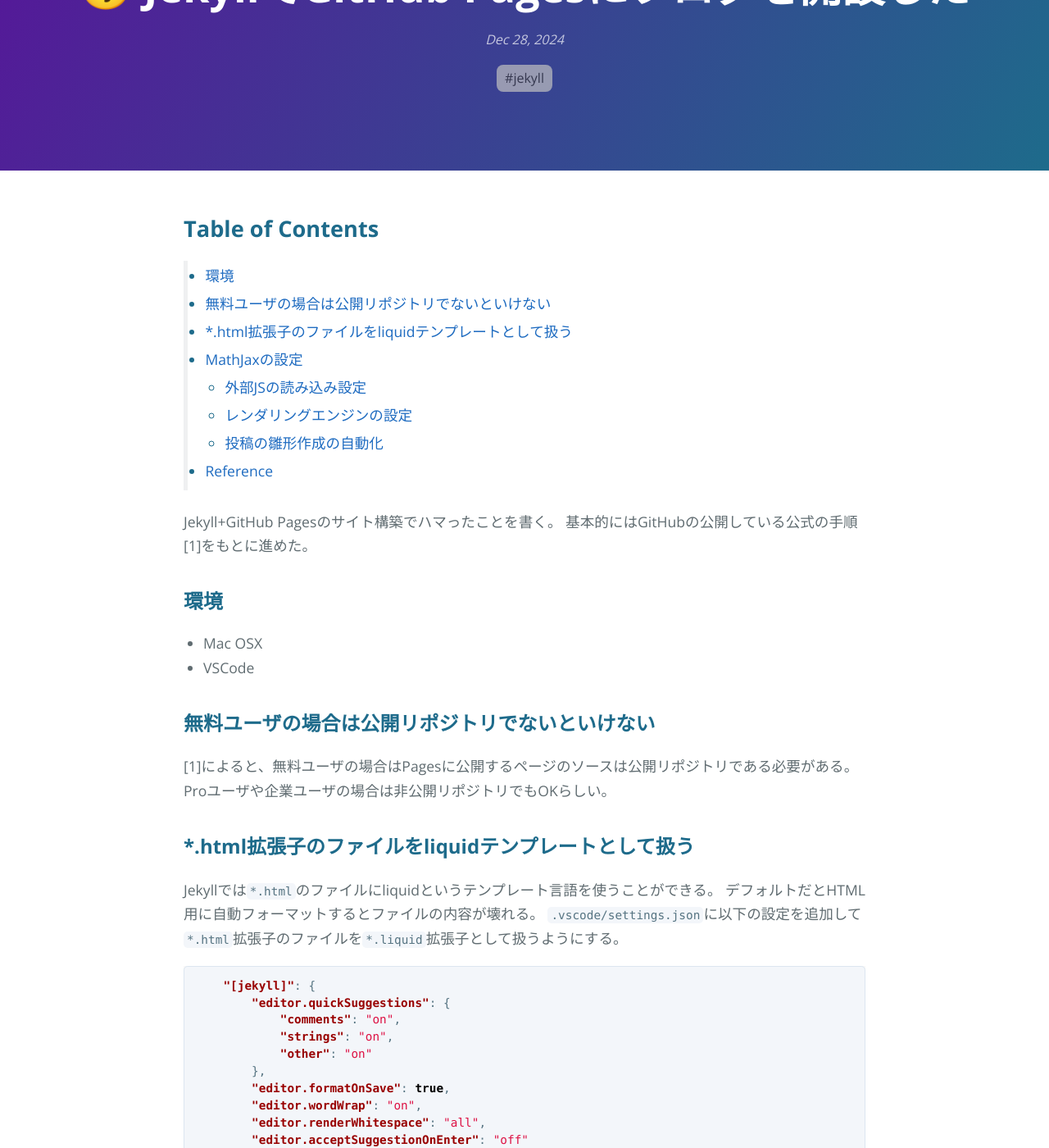
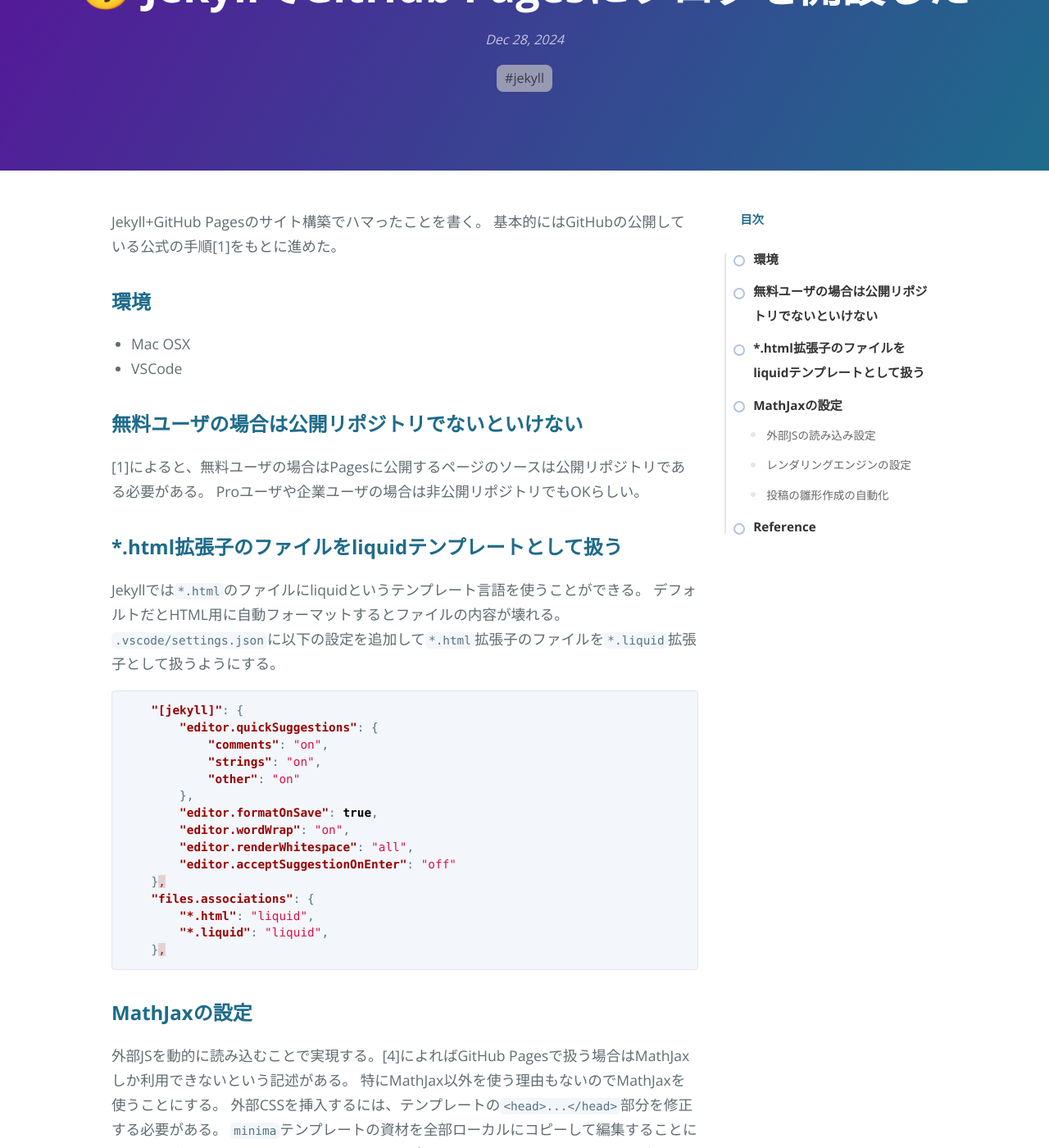
Before and after one commit to bilzard/bilzard.github.io, a Jekyll site: the page built from _posts/2024-12-28-blog-open.md, in a window 1280 px wide and 1400 px high, scrolled down 205 px. Shown: the whole window at 82% size. Built offline with Jekyll 4.4.1, drawn with Linux system fonts in a browser that asks for light colours; comment, search, counter and statistics services are not loaded.

Commit message:
tocをサイドカラムに

```diff
--- a/_layouts/post.html
+++ b/_layouts/post.html
@@ -2,25 +2,9 @@
 layout: default
 ---
 <article itemscope itemtype="http://schema.org/BlogPosting">
-
-  <!-- <header class="post-header">
-    <h1 class="post-title" itemprop="name headline">{{ page.title | escape }}</h1>
-    <p class="post-meta">
-      <time datetime="{{ page.date | date_to_xmlschema }}" itemprop="datePublished">
-        {% assign date_format = site.cayman-blog.date_format | default: "%b %-d, %Y" %}
-        {{ page.date | date: date_format }}
-      </time>
-      {% if page.author %}
-        • <span itemprop="author" itemscope itemtype="http://schema.org/Person"><span itemprop="name">{{ page.author }}</span></span>
-      {% endif %}</p>
-  </header> -->
-
+  <div class="post-container">
+    <div class="post-main">
       <div itemprop="articleBody">
-    {% if page.toc  %}
-      <h1>Table of Contents</h1>
-      {% include toc.html html=content sanitize=true class="toc" id="toc" h_max=3 %}
-    {% endif %}
-
         {{ content }}
       </div>
 
@@ -31,4 +15,15 @@
       {% if site.disqus.shortname %}
         {% include disqus_comments.html %}
       {% endif %}
+    </div>
+
+    {% if page.toc %}
+    <aside class="post-sidebar">
+      <div class="sticky-wrapper">
+        <div class="sidebar-toc-title">目次</div>
+        {% include toc.html html=content sanitize=true class="toc" id="toc" h_max=3 %}
+      </div>
+    </aside>
+    {% endif %}
+  </div>
 </article>
--- a/_sass/jekyll-theme-cayman-blog.scss
+++ b/_sass/jekyll-theme-cayman-blog.scss
@@ -419,6 +419,54 @@
   }
 }
 
+/* 2カラムレイアウトの基本設定 */
+.post-container {
+  display: flex;
+  flex-direction: column; /* モバイルでは縦並び */
+  gap: 2rem;
+
+  @include large {
+    flex-direction: row; /* PCでは横並び */
+    align-items: flex-start; /* 中身の高さに関わらず上揃え */
+  }
+}
+
+.post-main {
+  flex: 1;
+  min-width: 0; /* 長いコードブロック等による突き抜け防止 */
+}
+
+/* サイドバーの固定設定 */
+.post-sidebar {
+  display: none; /* 小さい画面では目次を非表示（圧迫感解消） */
+
+  @include large {
+    display: block;
+    width: 260px; /* Zennに近い幅 */
+    flex-shrink: 0;
+    position: sticky;
+    top: 2rem; /* 画面上部からの固定位置 */
+    max-height: calc(100vh - 4rem); /* 画面を突き抜けないように */
+    overflow-y: auto; /* 目次が長すぎる場合は内部スクロール */
+  }
+
+  .sidebar-toc-title {
+    font-size: 0.9rem;
+    font-weight: bold;
+    color: $section-headings-color;
+    margin-bottom: 0.75rem;
+    padding-left: 1.2rem; /* TOCの垂直線と位置を合わせる */
+  }
+}
+
+/* 横幅の拡張（オプション） */
+/* 2カラムにすると本文が狭く感じる場合、全体の最大幅を少し広げます */
+.main-content {
+  @include large {
+    max-width: 75rem; /* 64rem から拡張 */
+  }
+}
+
 .site-footer {
   padding-top: 2rem;
   margin-top: 2rem;
@@ -520,34 +568,74 @@
 }
 
 /*
- * Table of contents
+ * Compact Zenn-style Table of contents
  */
 ul.toc {
-  padding-top: 0.25rem;
-  padding-bottom: 0.25rem;
-  padding-left: 1.5em;
-  margin-bottom: 1.5rem;
   position: relative;
+  list-style: none !important;
+  padding: 0.5rem 0 0.5rem 1rem; /* 親の余白を少し詰める */
+  margin-bottom: 2rem;
+
+  &::before {
+    content: "";
+    position: absolute;
+    top: 1rem;
+    bottom: 1.5rem;
+    left: 0;
+    width: 2px;
+    background-color: #e1e7f0;
   }
 
-ul.toc::before {
+  li {
+    position: relative;
+    padding-left: 1.2rem; /* H2のテキスト開始位置を詰める (1.5rem -> 1.2rem) */
+    margin-bottom: 0.6rem;
+    margin-left: 0 !important;
+
+    &::before {
       content: "";
       position: absolute;
-  top: 0;
-  left: 0;
-  bottom: 0;
-  width: 5px;
-  background-color: $hr-border-color;
+      left: -5px; /* 線の上にドットを正確に配置 */
+      top: 0.6em;
+      width: 10px;
+      height: 10px;
+      background-color: #fff;
+      border: 2px solid #b2c4df;
+      border-radius: 50%;
+      z-index: 1;
     }
 
-ul.toc a + ul {
-  margin-top: 0.25rem;
+    > a {
+      font-weight: bold;
+      color: #333;
+      font-size: 0.95rem; /* わずかに小さくして密度を上げる */
+      text-decoration: none;
     }
 
-ul.toc li {
-  margin-bottom: 0.25rem;
+    ul {
+      list-style: none !important;
+      padding-left: 0; /* ネストしたul自体の余白は0にする */
+      margin-top: 0.4rem;
+
+      li {
+        padding-left: 1rem; /* H3のインデント幅 (1.2rem -> 1rem) */
+        margin-bottom: 0.4rem;
+
+        &::before {
+          width: 6px;
+          height: 6px;
+          left: -3px; /* 小さいドットも線の中央へ */
+          top: 0.7em;
+          background-color: #e1e7f0;
+          border: none;
         }
 
-ul.toc li::marker {
-  color: $section-headings-color;
+        a {
+          font-weight: normal;
+          color: #666;
+          font-size: 0.85rem;
         }
+      }
+    }
+  }
+}
```
Also changed, not shown: _sass/blog/_layout.scss (line endings or trailing spaces). Lines whose indentation alone changed are shown as unchanged.
